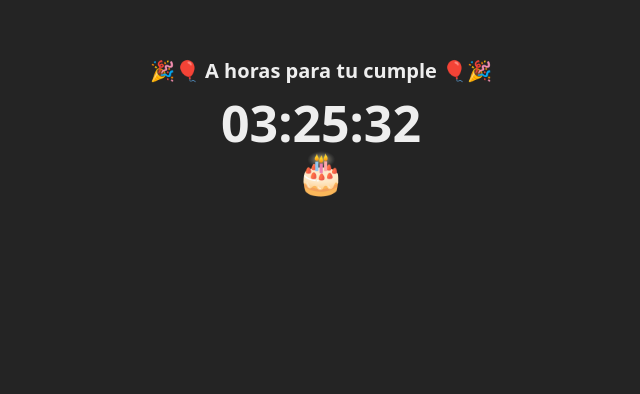
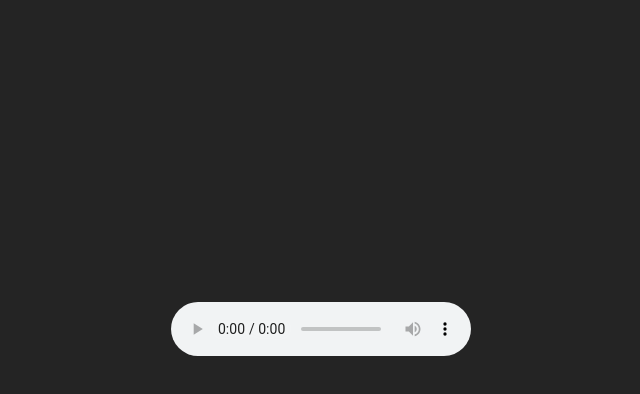
Before and after one commit to MaxC26/lupita-react-js-hb, a React (Create React App) app: page / in a window 1280 px wide. Shown: the part 188-582 px from the top of the page, without its empty margins (319-959 px from the left). Built offline with nearby package versions, Linux system fonts and the light colour scheme.

Commit message:
agregando texto y audio

```diff
--- a/src/BirthdayPage.jsx
+++ b/src/BirthdayPage.jsx
@@ -1,12 +1,70 @@
-import Confetti from 'react-confetti';
-import MiImagen from './img/HBL.png';
+import Confetti from "react-confetti";
+import MiImagen from "./img/HBL.png";
+import SongPlayer from "./SongPlayer";
 
 const BirthdayPage = () => {
+  const imagen = {
+    width: "200px",
+  };
+
+  const confeti = {
+    opacity: "0.4",
+  };
+
+  const titulo = {
+    paddingTop: "400px",
+  };
+
+  const centrar = {
+    fontSize: "18px",
+    padding: "20px",
+    paddingTop: "0px",
+    textAlign: "center",
+    lineHeight: "1.5",
+  }
+  const parrafos = {
+    fontSize: "18px",
+    padding: "20px",
+    paddingTop: "0px",
+    textAlign: "justify",
+    lineHeight: "1.5",
+  };
   return (
-    <div>
-      <h1>Feliz Cumpleaños</h1>
-      <img src={MiImagen} alt="imagen de cumpleaños" />
-      {true && <Confetti width={window.innerWidth} height={window.innerHeight} />}
+    <div style={titulo}>
+      {/* <h2>Feliz Cumpleaños Lupita</h2> */}
+      <SongPlayer />
+      {/* <div>
+        <p style={parrafos}>
+          ¡Muchisimas felicidades! 🎉🎂 Que este día sea tan especial y que te
+          la pases de maravilla sobre todo, espero que lo disfrutes muchisimo.
+        </p>
+
+        <p style={parrafos}>
+          Te deseo lo mejor en la vida, que cada rayo de sol ilumine tu camino y
+          te traiga alegría, amor, éxito, salud y que Diosito te llene
+          infinitamente de muchas bendiciones. 🌞✨ Disfruta al máximo este
+          nuevo año de vida, rodeado de las personas que amas y que te queremos,
+          que cada momento esté lleno de sonrisas y buenos recuerdos. 🎈🥳
+        </p>
+        <p style={parrafos}>
+          ¡Que esta nueva vuelta al sol sea simplemente espectacular! 🌟🎁🎊
+        </p>
+      </div>
+      <img src={MiImagen} alt="imagen de cumpleaños" style={imagen} />
+      <p style={parrafos}>
+        Y no olvides que cuentas conmigo para lo que necesites y lo mas importate en un par de
+        horas brindamos 🍻🍺🍻🍺
+      </p>
+      <p style={centrar}>
+        Se te quiere 🤍
+      </p>
+      {true && (
+        <Confetti
+          width={window.innerWidth}
+          height={window.innerHeight + 100}
+          style={confeti}
+        />
+      )} */}
     </div>
   );
 };
--- a/src/CountdownTimer.jsx
+++ b/src/CountdownTimer.jsx
@@ -1,3 +1,82 @@
+// import React, { useState, useEffect } from 'react';
+// import BirthdayPage from './BirthdayPage';
+
+// const CountdownTimer = () => {
+//   const [timeRemaining, setTimeRemaining] = useState(calculateTimeRemaining());
+//   const [countdownFinished, setCountdownFinished] = useState(false);
+
+//   useEffect(() => {
+//     const timer = setInterval(() => {
+//       const remainingTime = calculateTimeRemaining();
+
+//       if (remainingTime.total <= 0) {
+//         clearInterval(timer);
+//         setCountdownFinished(true);
+//       } else {
+//         setTimeRemaining(remainingTime);
+//       }
+//     }, 1000);
+
+//     return () => {
+//       clearInterval(timer);
+//     };
+//   }, []);
+
+//   function calculateTimeRemaining() {
+//     const now = new Date();
+//     const midnight = new Date(now.getFullYear(), now.getMonth(), now.getDate() + 1, 0, 0, 0);
+//     const timeDiff = midnight - now;
+
+//     const totalSeconds = Math.floor(timeDiff / 1000);
+//     const hours = Math.floor(totalSeconds / 3600);
+//     const minutes = Math.floor((totalSeconds % 3600) / 60);
+//     const seconds = Math.floor(totalSeconds % 60);
+
+//     return {
+//       total: totalSeconds,
+//       hours: formatTime(hours),
+//       minutes: formatTime(minutes),
+//       seconds: formatTime(seconds)
+//     };
+//   }
+
+//   function formatTime(time) {
+//     return time < 10 ? `0${time}` : time;
+//   }
+
+//   const estilo = {
+//     fontSize: '50px',
+//     margin:'25px'
+//   };
+
+//   const pastel = {
+//     fontSize: '40px',
+//     margin: '25px'
+//   }
+
+//   const titulo = {
+//     lineHeight: '1.5em',
+//     fontSize: '20px'
+//   }
+
+//   return (
+//     <div>
+//       {countdownFinished ? (
+//         <BirthdayPage />
+//       ) : (
+//         <>
+//           <h1 style={titulo}>🎉🎈 A horas para tu cumple 🎈🎉</h1>
+//           <h1 style={estilo}>{`${timeRemaining.hours}:${timeRemaining.minutes}:${timeRemaining.seconds}`}</h1>
+//           <h1 style={pastel}>🎂</h1>
+//         </>
+//       )}
+//     </div>
+//   );
+// };
+
+// export default CountdownTimer;
+
+
 import React, { useState, useEffect } from 'react';
 import BirthdayPage from './BirthdayPage';
 
@@ -24,8 +103,8 @@ const CountdownTimer = () => {
 
   function calculateTimeRemaining() {
     const now = new Date();
-    const midnight = new Date(now.getFullYear(), now.getMonth(), now.getDate() + 1, 0, 0, 0);
-    const timeDiff = midnight - now;
+    const targetTime = new Date(now.getFullYear(), now.getMonth(), now.getDate(), 12, 5, 0);
+    const timeDiff = targetTime - now;
 
     const totalSeconds = Math.floor(timeDiff / 1000);
     const hours = Math.floor(totalSeconds / 3600);
@@ -44,30 +123,14 @@ const CountdownTimer = () => {
     return time < 10 ? `0${time}` : time;
   }
 
-  const estilo = {
-    fontSize: '50px',
-    margin:'25px'
-  };
-
-  const pastel = {
-    fontSize: '40px',
-    margin: '25px'
-  }
-
-  const titulo = {
-    lineHeight: '1.5em',
-    fontSize: '20px'
-  }
-
   return (
     <div>
       {countdownFinished ? (
         <BirthdayPage />
       ) : (
         <>
-          <h1 style={titulo}>🎉🎈 A horas para tu cumple 🎈🎉</h1>
-          <h1 style={estilo}>{`${timeRemaining.hours}:${timeRemaining.minutes}:${timeRemaining.seconds}`}</h1>
-          <h1 style={pastel}>🎂</h1>
+          <h1>Contador Regresivo</h1>
+          <div>{`${timeRemaining.hours}:${timeRemaining.minutes}:${timeRemaining.seconds}`}</div>
         </>
       )}
     </div>
--- /dev/null
+++ b/src/SongPlayer.jsx
@@ -0,0 +1,26 @@
+import React, { useRef } from 'react';
+import song from './music/feliz-cumple-lupita.mp3';
+
+const SongPlayer = () => {
+    const audioRef = useRef(null);
+
+    const handlePlay = () => {
+      if (audioRef.current) {
+        audioRef.current.play();
+      }
+    };
+
+    const margen = {
+        margin: '20px'
+    }
+    return (
+      <div style={margen}>
+        <audio ref={audioRef} controls onClick={handlePlay}>
+          <source src={song} type="audio/mp3" />
+          Tu navegador no admite la reproducción de audio.
+        </audio>
+      </div>
+    );
+  };
+
+  export default SongPlayer;
```
Also changed, not shown: 9 other files (tests, documents, lock files or other folders).
